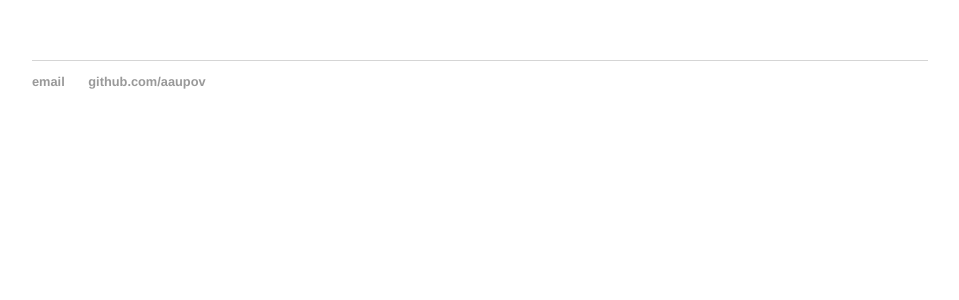
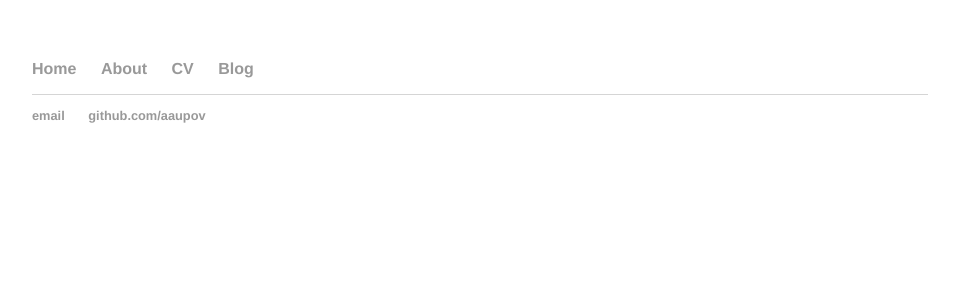
Before and after one commit to aaupov/aaupov.github.io, a Jekyll site: the page built from index.html, in a window 1280 px wide. Shown: the top 300 px of the page, without its empty margins (160-1119 px from the left). Built offline with Jekyll 4.4.1, drawn with Linux system fonts in a browser that asks for light colours.

Commit message:
Update index.html
Use default layout

```diff
--- a/index.html
+++ b/index.html
@@ -1,25 +1,4 @@
-<!DOCTYPE html>
-<html>
-	<head>
-		<title>Amir Ayupov</title>
-		<!-- link to main stylesheet -->
-		<link rel="stylesheet" type="text/css" href="/css/main.css">
-	</head>
-	<body>
-			<!--<nav>
-    		<ul>
-        	<li><a href="/">Home</a></li>
-	        	<li><a href="/about">About</a></li>
-        		<li><a href="/cv">CV</a></li>
-        		<li><a href="/blog">Blog</a></li>
-    		</ul>
-		</nav>
--->
-		<footer>
-    		<ul>
-        		<li><a href="mailto:fads93@gmail.com">email</a></li>
-        		<li><a href="https://github.com/aaupov">github.com/aaupov</a></li>
-			</ul>
-		</footer>
-	</body>
-</html>
+---
+layout: default
+title: Amir Ayupov
+---
```
